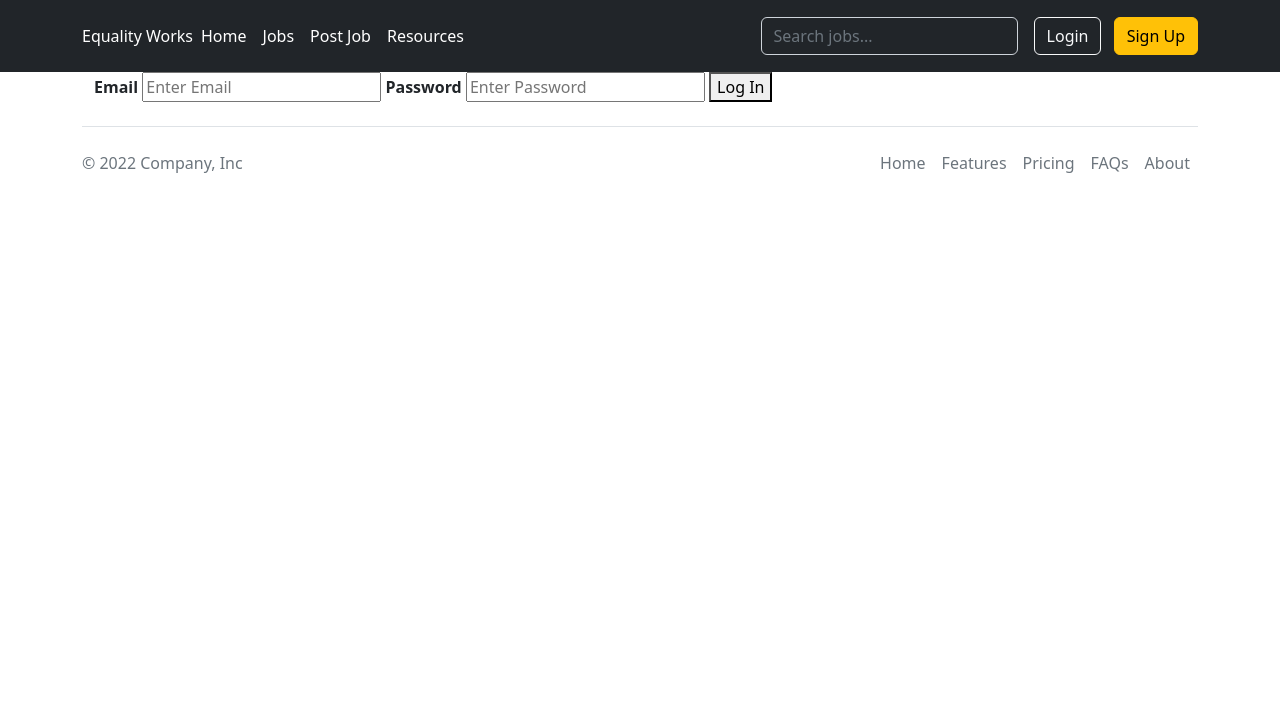
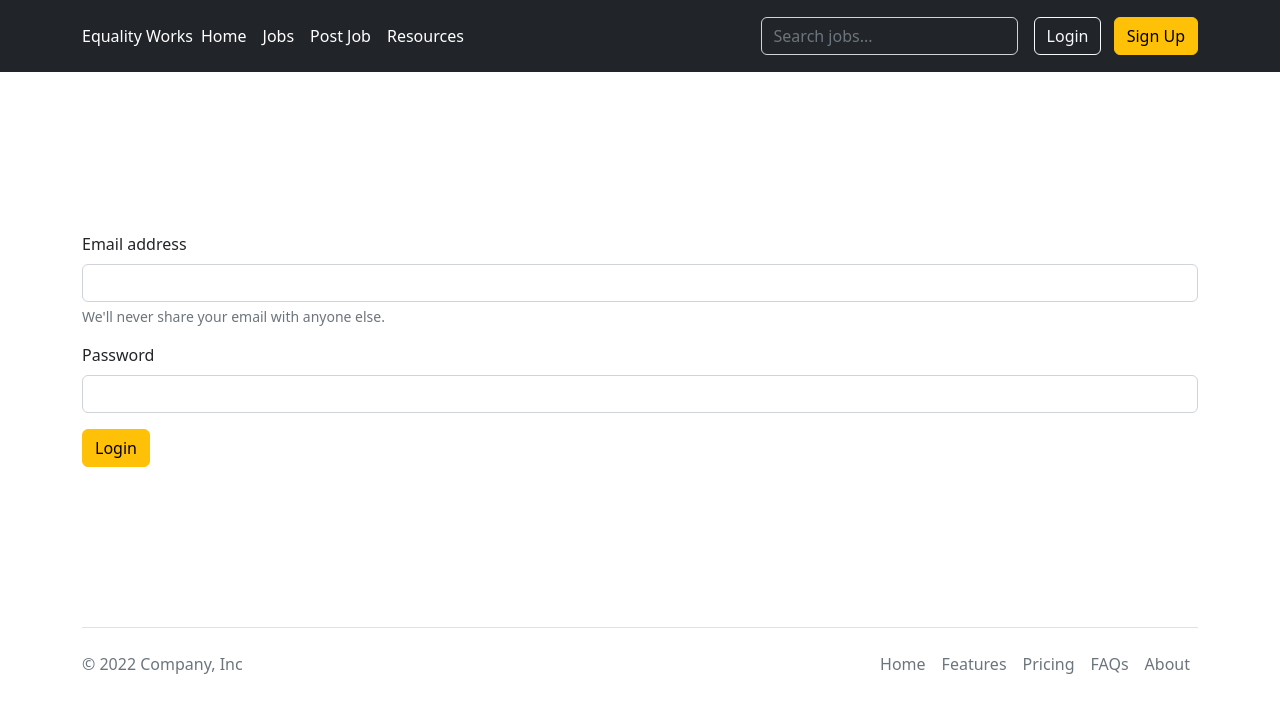
Before and after one commit to asiask97/team1-sept-2022, a Flask app: page /login in a window 1280 px wide. Shown: the top 707 px of the page. Run offline with Flask 2, Linux system fonts and the light colour scheme.

Commit message:
Complete /login including alerts

```diff
--- a/app.py
+++ b/app.py
@@ -1,4 +1,4 @@
-from flask import Flask, jsonify, request, render_template
+from flask import Flask, jsonify, request, render_template, flash, redirect, url_for
 from flask_sqlalchemy import SQLAlchemy
 from flask_marshmallow import Marshmallow, fields
 from flask_cors import CORS
@@ -109,10 +109,9 @@ def login():
                 #login user
                 login_user(user)
                 return render_template('jobposts.html')
-            else:
-                return render_template('login.html')
         else:
-            return render_template('login.html')
+            flash('Wrong email or password')
+            return redirect(url_for('login'))
 
 @app.route('/logout', methods = ['GET', 'POST'])
 @login_required
--- a/static/css/style.css
+++ b/static/css/style.css
@@ -0,0 +1,9 @@
+/*---- LOGIN ----*/
+
+#login_from{
+    margin-top: 20vh;
+    margin-bottom: 20vh;
+}
+#warning{
+    margin-top: 1em;
+}
--- a/templates/base.html
+++ b/templates/base.html
@@ -22,8 +22,12 @@
 
 
     {% include "navbar.html" %}
-
-
+    {% for message in get_flashed_messages() %}
+    <div class="alert alert-warning alert-dismissible fade show" role="alert">
+        {{ message }}
+        <button type="button" class="btn-close" data-bs-dismiss="alert" aria-label="Close"></button>
+    </div>
+    {% endfor %}
     <div class="container">
 
     {% block content %}
--- a/templates/login.html
+++ b/templates/login.html
@@ -2,18 +2,16 @@
 
 
 {% block content %}
-<form action="/login" method="POST">
-    <div class="container">
-        <!-- Taken from w3schools mention in readme or change but keep amount of feilds and feilds IDs the same-->
-
-      <label for="email"><b>Email</b></label>
-      <input type="text" placeholder="Enter Email" name="email" id="email" required>
-
-      <label for="psw"><b>Password</b></label>
-      <input type="password" placeholder="Enter Password" name="psw" id="psw" required>
-
-      <button type="submit" class="registerbtn">Log In</button>
+  <form  action="/login" method="POST" id="login_from" class="align-middle">
+    <div class="mb-3">
+      <label for="email" class="form-label">Email address</label>
+      <input type="email" class="form-control" id="email" aria-describedby="emailHelp" required>
+      <div id="emailHelp" class="form-text">We'll never share your email with anyone else.</div>
     </div>
-
-</form>
+    <div class="mb-3">
+      <label for="psw" class="form-label">Password</label>
+      <input type="password" class="form-control" id="psw" required>
+    </div>
+    <button type="submit" class="btn btn-warning">Login</button>
+  </form>
 {% endblock %}
```
Also changed, not shown: requirements.txt (added, +19 -0 lines).
